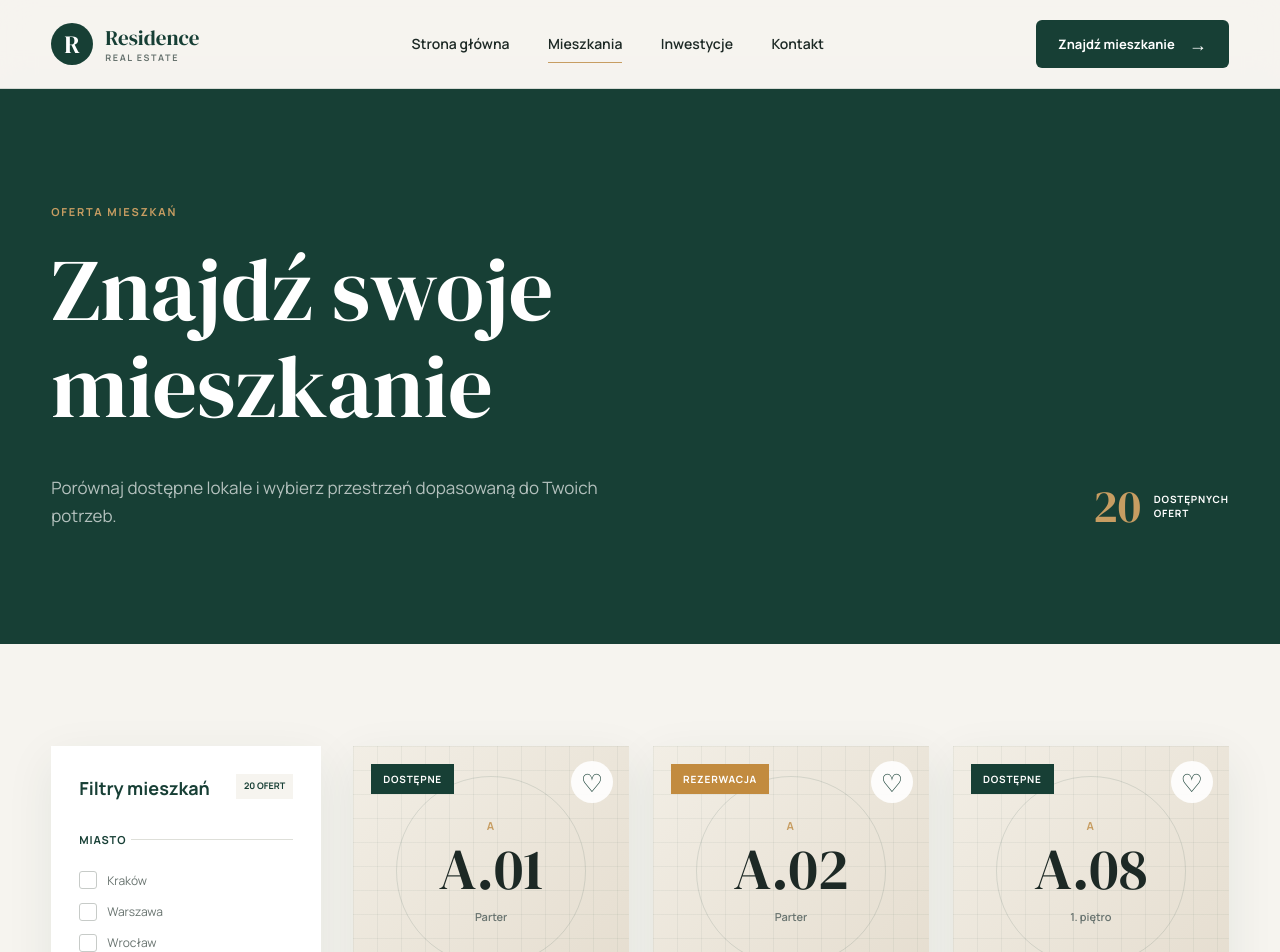
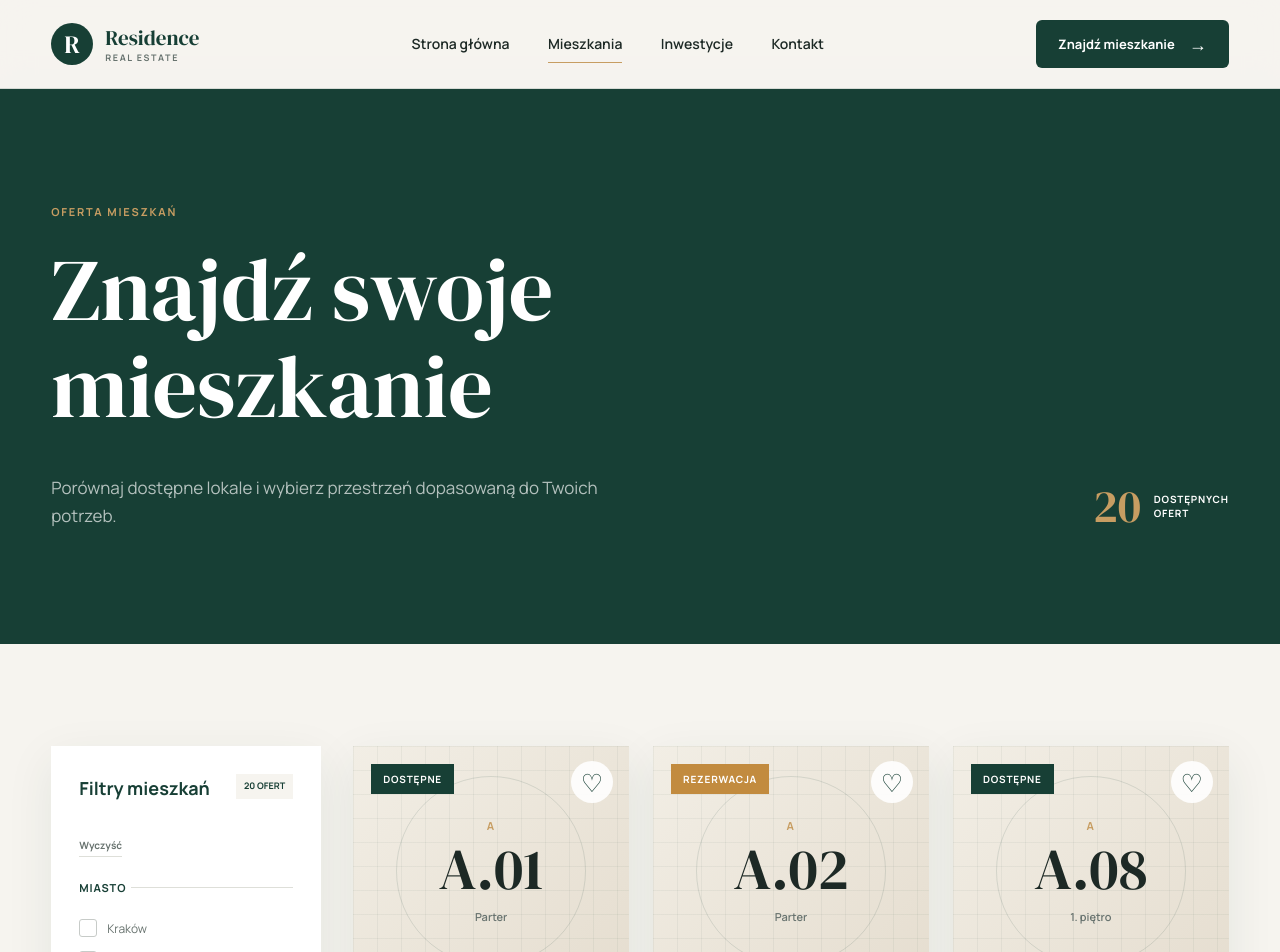
Before and after one commit to natalkakielbicka-coder/real-estate, a Vue app: page /mieszkania in a window 1280 px wide. Shown: the top 952 px of the page. Built offline with nearby package versions, Linux system fonts and the light colour scheme.

Commit message:
Add filters reset button

```diff
--- a/src/views/ApartmentsView.vue
+++ b/src/views/ApartmentsView.vue
@@ -17,6 +17,18 @@ const applyPriceFilter = () => {
     priceFromInput.value === '' ? null : Number(priceFromInput.value)
 
   maxPrice.value = priceToInput.value === '' ? null : Number(priceToInput.value)
+}
+
+const resetFilters = () => {
+  selectedCities.value = []
+  selectedRooms.value = []
+  selectedStatuses.value = []
+
+  priceFromInput.value = ''
+  priceToInput.value = ''
+
+  minPrice.value = null
+  maxPrice.value = null
 }
 
 const cities = [...new Set(apartments.map((apartment) => apartment.city))]
@@ -107,6 +119,14 @@ const filteredApartments = computed(() => {
 
             <span> {{ filteredApartments.length }} ofert </span>
           </div>
+
+          <button
+            class="filters-sidebar__reset"
+            type="button"
+            @click="resetFilters"
+          >
+            Wyczyść
+          </button>
 
           <fieldset class="filter-group">
             <legend>Miasto</legend>
@@ -351,6 +371,31 @@ const filteredApartments = computed(() => {
   text-transform: uppercase;
 }
 
+.filters-sidebar__header > div {
+  display: flex;
+  align-items: center;
+  flex-wrap: wrap;
+  gap: 8px;
+}
+
+.filters-sidebar__reset {
+  padding: 3px 0;
+  color: var(--color-text-muted);
+  background-color: transparent;
+  border: 0;
+  border-bottom: 1px solid var(--color-border);
+  font-size: 10px;
+  font-weight: 700;
+  transition:
+    color 0.2s ease,
+    border-color 0.2s ease;
+}
+
+.filters-sidebar__reset:hover {
+  color: var(--color-primary);
+  border-color: var(--color-primary);
+}
+
 .filter-group {
   margin: 22px 0 0;
   padding: 22px 0 0;
```
